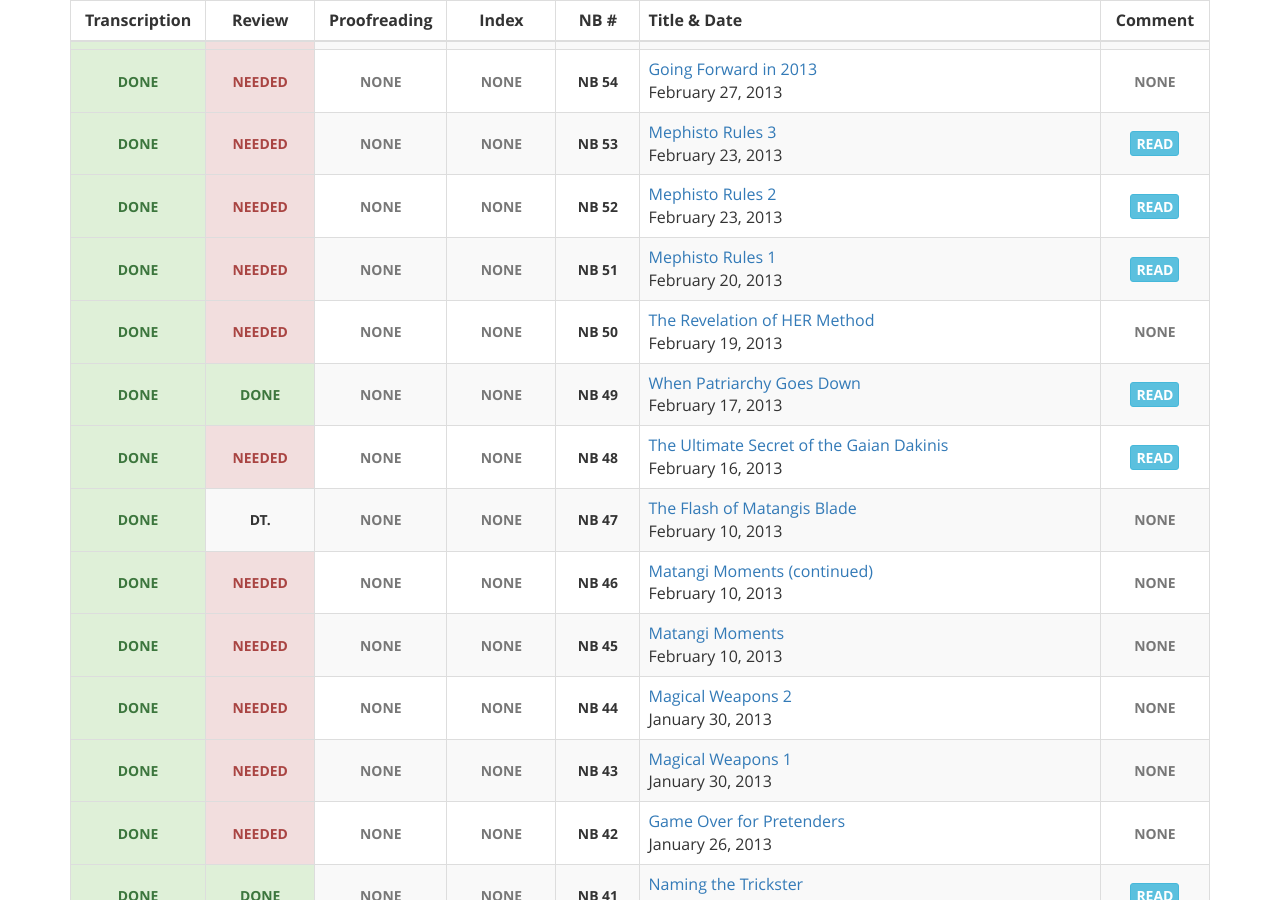
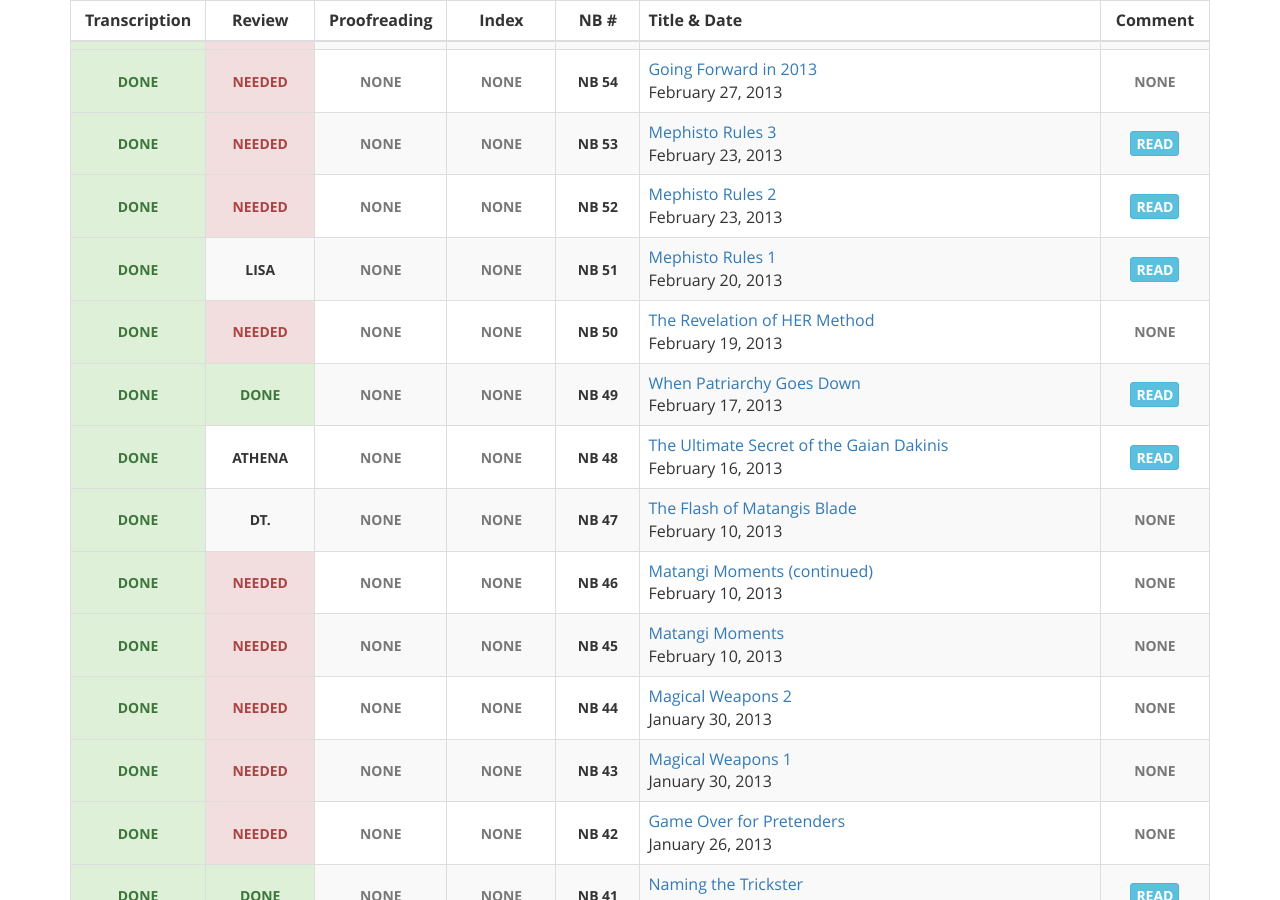
Before and after one commit to gaiaspora/gaiaspora.github.io, a Jekyll site: the page built from content/navigator-briefings.markdown, in a window 1280 px wide and 900 px high, scrolled down 5401 px. Built offline with Jekyll 4.4.1, drawn with Linux system fonts in a browser that asks for light colours.

Commit message:
Update nb.yaml

```diff
--- a/_data/nb.yaml
+++ b/_data/nb.yaml
@@ -738,7 +738,7 @@
 
 - NB: "51"
   Transcription: "done"
-  Review: "needed"
+  Review: "Lisa"
   Proofreading: "none"
   Index: "none"
   Title: "Mephisto Rules 1"
@@ -765,7 +765,7 @@
 
 - NB: "48"
   Transcription: "done"
-  Review: "needed"
+  Review: "Athena"
   Proofreading: "none"
   Index: "none"
   Title: "The Ultimate Secret of the Gaian Dakinis"
@@ -1152,7 +1152,7 @@
 
 - NB: "5"
   Transcription: "done"
-  Review: "done"
+  Review: "Jeanne"
   Proofreading: "none"
   Index: "none"
   Title: "Hetaira on Board"
```
